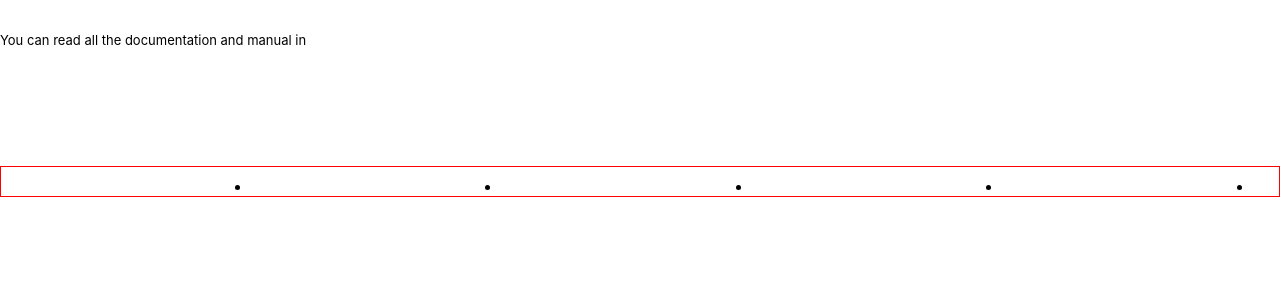
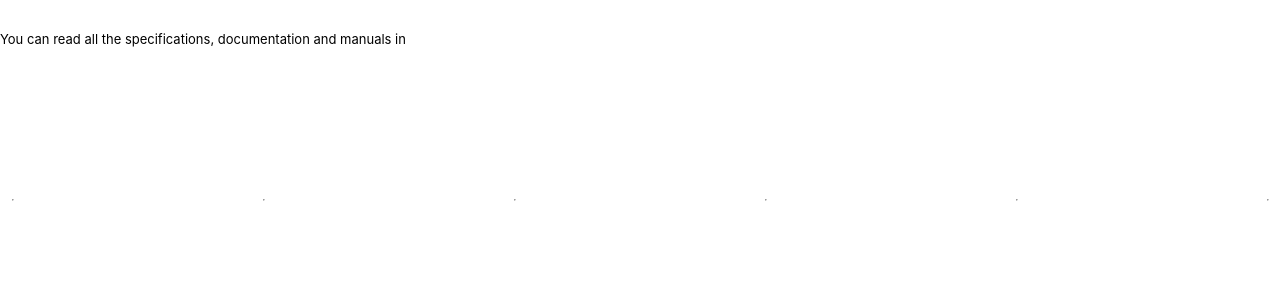
Before and after one commit to thomasgodoi/canon-7D-lp, a Next.js app: page /components/features in a window 1280 px wide. Shown: the top 300 px of the page. Built offline with nearby package versions, Linux system fonts and the light colour scheme.

Commit message:
Added features component

```diff
--- a/package.json
+++ b/package.json
@@ -1,5 +1,5 @@
 {
-  "name": "time-flies",
+  "name": "canon-7d-lp",
   "private": true,
   "scripts": {
     "dev": "next dev",
--- a/pages/components/features.js
+++ b/pages/components/features.js
@@ -29,7 +29,9 @@ export default function Features() {
                     <div>
                         <a>CAMERA SPECIFICATIONS</a> <br/>
                         <span>
-                            You can read all the documentation and manual in <button style={{border:'none', background:'transparent', color:'white', cursor:'pointer'}} onClick={() => window.location.href="https://www.usa.canon.com/internet/portal/us/home/products/details/cameras/eos-dslr-and-mirrorless-cameras/dslr/eos-7d"}> this link.</button>
+                            You can read all the specifications, documentation and manuals in<button style={{border:'none', background:'transparent', color:'white', cursor:'pointer'}}
+                                onClick={() => window.location.href="https://www.usa.canon.com/internet/portal/us/home/products/details/cameras/eos-dslr-and-mirrorless-cameras/dslr/eos-7d"}>
+                                    <u>this link.</u></button>
                         </span>
                     </div>
                 }
@@ -37,7 +39,8 @@ export default function Features() {
                     <div>
                         <a>WATERPROOFNESS? OLD BUSINESS</a><br/>
                         <span>
-                            Our cameras are not waterproof anymore. Instead, we are producing weather sealed products, lowering the risks of losing your camera at any weather.
+                            Canon cameras are not waterproof anymore. Instead, we are producing weather sealed products,
+                            lowering the risks of losing your camera to any weather.
                         </span>
                     </div>
                 }
@@ -45,7 +48,7 @@ export default function Features() {
                     <div>
                         <a>SUPER SLOW MOTION</a><br/>
                         <span>
-                            The EOS 7D can noew record up to 1000 frames per second, enabling much easier editing and higher image quality.
+                            The EOS 7D can now record up to 1000 frames per second, enabling much easier editing and higher image quality.
                         </span>
                     </div>
                 }
@@ -53,7 +56,9 @@ export default function Features() {
                     <div>
                         <a>AMAZING NIGHT-PHOTO CAPTURE</a><br/>
                         <span>
-                        With a broad range of ISO settings, the EOS 7D enables shooting from dawn through dusk and ensures capture of the finest detail. With enhanced, low-noise high-sensitivity optimization, shooting in situations previously possible only with flash becomes as simple as point and shoot.
+                            With a broad range of ISO settings, the EOS 7D enables shooting from dawn through dusk and ensures capture of the finest detail.
+                            With enhanced, low-noise high-sensitivity optimization, shooting in situations previously possible only with flash
+                            becomes as simple as point and shoot.
                         </span>
                     </div>
                 }
@@ -61,7 +66,8 @@ export default function Features() {
                     <div>
                         <a>HIGHEST QUALITY</a><br/>
                         <span>
-                            The new 7D features a Canon-designed 18.0 Megapixel APS-C size CMOS sensor that captures such a high level of resolution. Dual DIGIC 4 Image Processors ensure that images are captured, processed and saved with remarkable speed.
+                            The new 7D features a Canon-designed 18.0 Megapixel APS-C size CMOS sensor that captures such a high level of resolution.
+                            Dual DIGIC 4 Image Processors ensure that images are captured, processed and saved with remarkable speed.
                         </span>
                     </div>
                 }
@@ -69,17 +75,20 @@ export default function Features() {
                     <div>
                         <a>BREATHTAKING EYE-LEVEL VIEW</a><br/>
                         <span>
-                        The EOS 7D features a phenomenal, redesigned viewfinder that not only offers 100 percent coverage, 1x magnification, a 29.4° angle of view and user-controlled dioptric adjustment, it also features a transparent LCD display which enables a number of viewfinder displays to be overlaid at the touch of a button.                         </span>
+                            The EOS 7D features a phenomenal, redesigned viewfinder that not only offers 100 percent coverage, 1x magnification, a 29.4°
+                            angle of view and user-controlled dioptric adjustment, it also features a transparent LCD display which enables a number of
+                            viewfinder displays to be overlaid at the touch of a button.
+                        </span>
                     </div>
                 }
             </div>
-            <ul style={{display:'flex', justifyContent:'space-between', alignItems:'center', border:'1px solid red'}}>
-                <li><Image width={25} height={25} src={IconSpecs} alt="Specs" onMouseOver={() => handleTextView('specs')} /></li>
-                <li><Image width={25} height={25} src={IconWaterProof} alt="Waterproof" onMouseOver={() => handleTextView('waterproof')} /></li>
-                <li><Image width={25} height={25} src={IconSlowMo} alt="Slow Motion" onMouseOver={() => handleTextView('slowmotion')} /></li>
-                <li><Image width={25} height={25} src={IconNightPhoto} alt="Night Photo" onMouseOver={() => handleTextView('nightlevel')} /></li>
-                <li><Image width={25} height={25} src={IconHD} alt="HD" onMouseOver={() => handleTextView('hd')} /></li>
-                <li><Image width={25} height={25} src={IconEyeLevel} alt="Eye level" onMouseOver={() => handleTextView('eyelevel')} /></li>
+            <ul className={style['icons-table']}>
+                <li><Image width={25} height={25} src={IconSpecs} alt="Specs" onClick={() => handleTextView('specs')} /> <hr/></li>
+                <li><Image width={25} height={25} src={IconWaterProof} alt="Waterproof" onClick={() => handleTextView('waterproof')} /> <hr/></li>
+                <li><Image width={25} height={25} src={IconSlowMo} alt="Slow Motion" onClick={() => handleTextView('slowmotion')} /> <hr/></li>
+                <li><Image width={25} height={25} src={IconNightPhoto} alt="Night Photo" onClick={() => handleTextView('nightlevel')} /> <hr/></li>
+                <li><Image width={25} height={25} src={IconHD} alt="HD" onClick={() => handleTextView('hd')} /> <hr/></li>
+                <li><Image width={25} height={25} src={IconEyeLevel} alt="Eye level" onClick={() => handleTextView('eyelevel')} /> <hr/></li>
             </ul>
 
 
--- a/styles/Features.module.css
+++ b/styles/Features.module.css
@@ -6,17 +6,47 @@
     padding: 0;
 }
 
+.texts {
+    text-justify: inter-word;
+    text-align: justify;
+    height: 150px;
+}
+
 .texts a {
-    font-size: 24px;
+    font-size: 23px;
     color:white;
+    font-weight: bolder;
+    color: rgb(255, 255, 255) !important;
 }
 
 .texts span {
     font-size: 13px;
 }
 
-.texts {
-    text-justify: inter-word;
-    text-align: justify;
-    height: 150px;
+.icons-table {
+    display: flex;
+    justify-content: space-between;
+    align-items: center;
 }
+
+.icons-table hr {
+    color: white;
+}
+
+.main hr {
+    opacity: 0;
+    width: 0;
+    transition: .6s width ease-out, opacity 1s ease-out;
+}
+
+
+.main li:hover > hr {
+    opacity: 1;
+    width: 100%;
+    transition: .6s width ease-out, opacity 1s ease-out;
+}
+
+.icons-table li {
+    display: flex;
+    flex-direction: column;
+}
--- a/styles/Home.module.css
+++ b/styles/Home.module.css
@@ -107,7 +107,6 @@
 
 .main a:hover {
   color: rgb(255, 255, 255);
-  transform: scaleX(1)
 }
 
 .main a {
@@ -167,3 +166,7 @@
   display: flex;
   justify-content: center;
 }
+
+.find-out-more-icon {
+  cursor: pointer
+}
--- /dev/null
+++ b/styles/Slowmotionplayer.module.css
@@ -0,0 +1,4 @@
+.background {
+    border: 1px solid red;
+    margin: auto;
+}
```
Also changed, not shown: pages/components/slowmotionPlayer.js (+5 -2 lines), pages/components/videocarousel.js (added, +41 -0 lines), pages/index.js (+8 -16 lines), 1 other file (tests, documents, lock files or other folders).
